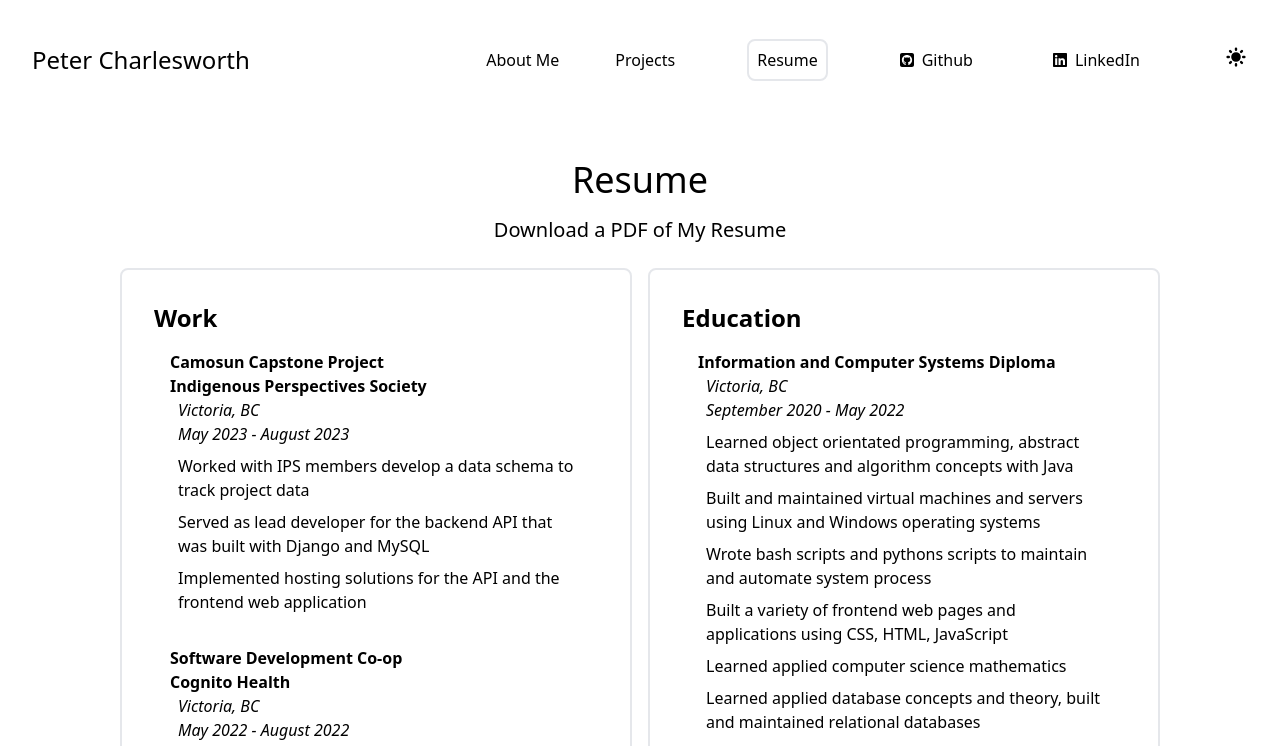
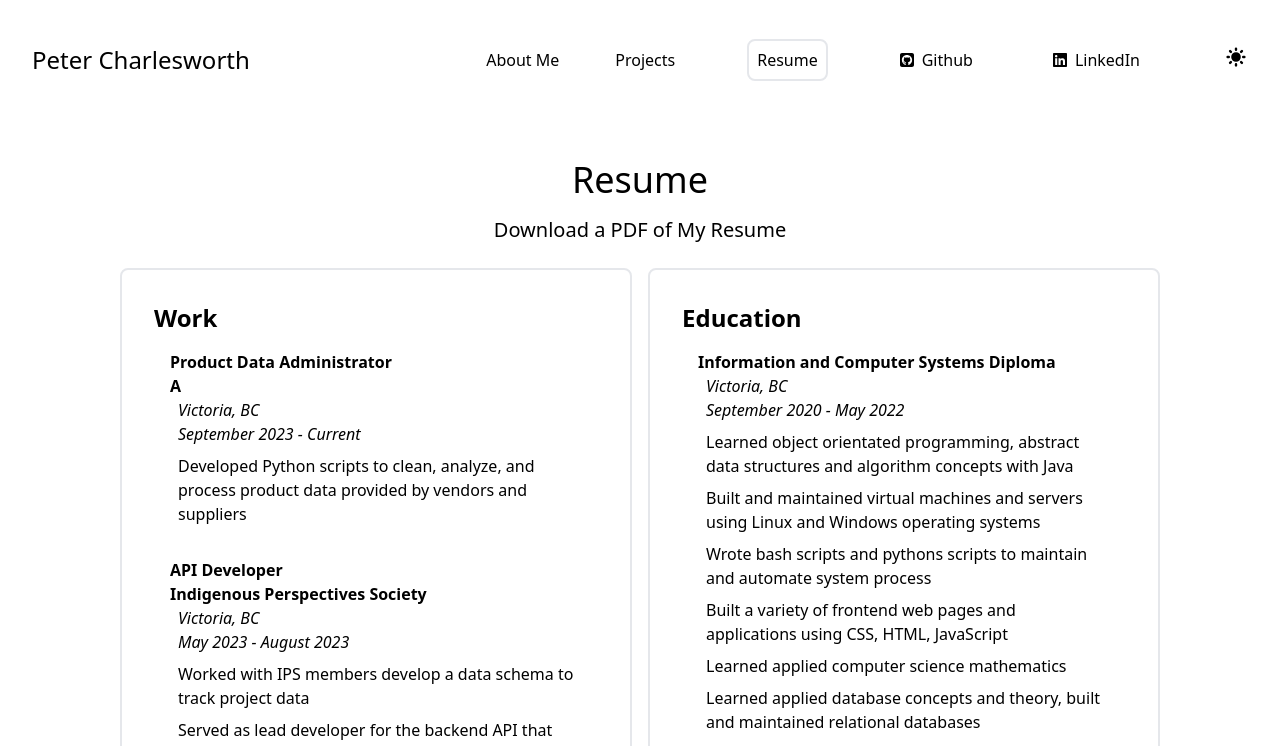
Before and after one commit to ElMarchk0/nuxtResume, a Nuxt app: page /resume in a window 1280 px wide. Shown: the top 746 px of the page. Built offline with nearby package versions, Linux system fonts and the light colour scheme.

Commit message:
updated resume content

```diff
--- a/pages/resume.vue
+++ b/pages/resume.vue
@@ -32,7 +32,16 @@ export default {
       history: {
         workHistory: [
           {
-            title: "Camosun Capstone Project",
+            title: "Product Data Administrator",
+            company: "A",
+            location: "Victoria, BC",
+            date: "September 2023 - Current",
+            description: [
+              "Developed Python scripts to clean, analyze, and process product data provided by vendors and suppliers",
+            ],
+          },
+          {
+            title: "API Developer",
             company: "Indigenous Perspectives Society",
             location: "Victoria, BC",
             date: "May 2023 - August 2023",
```
